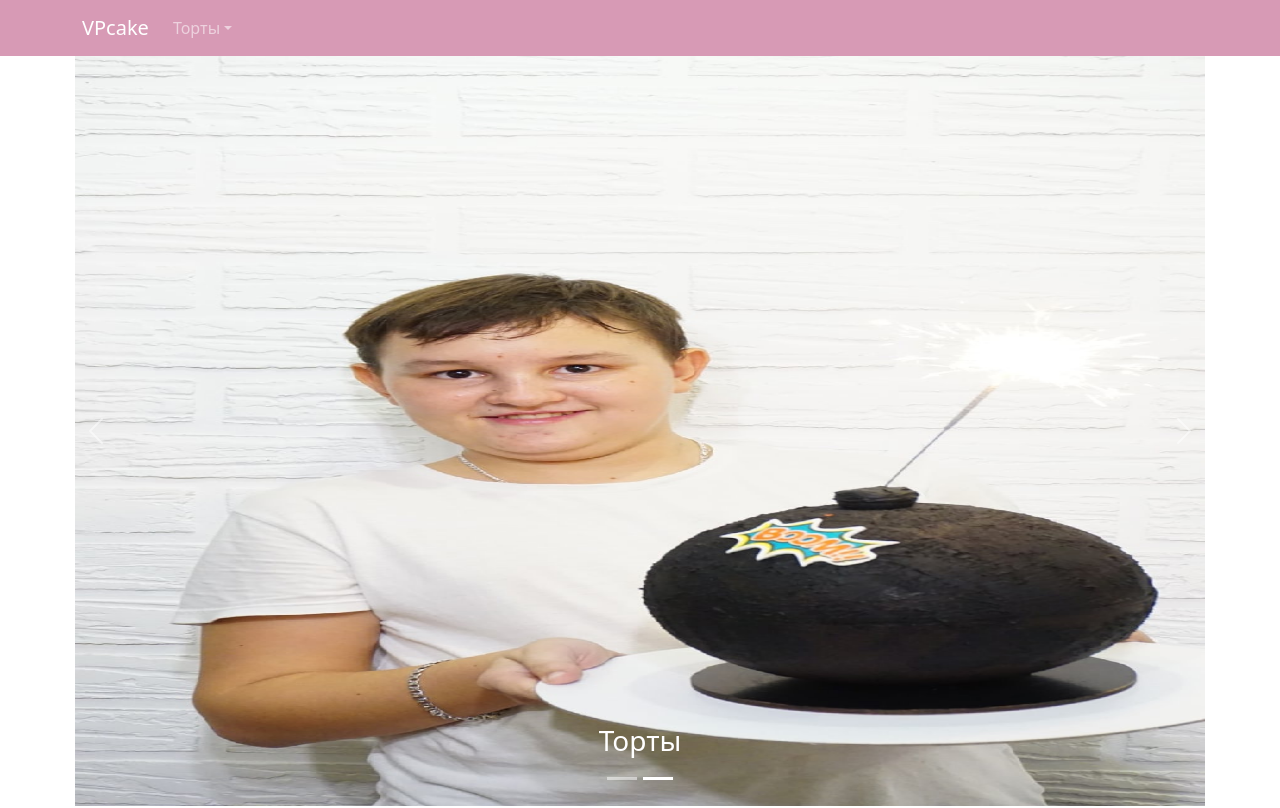
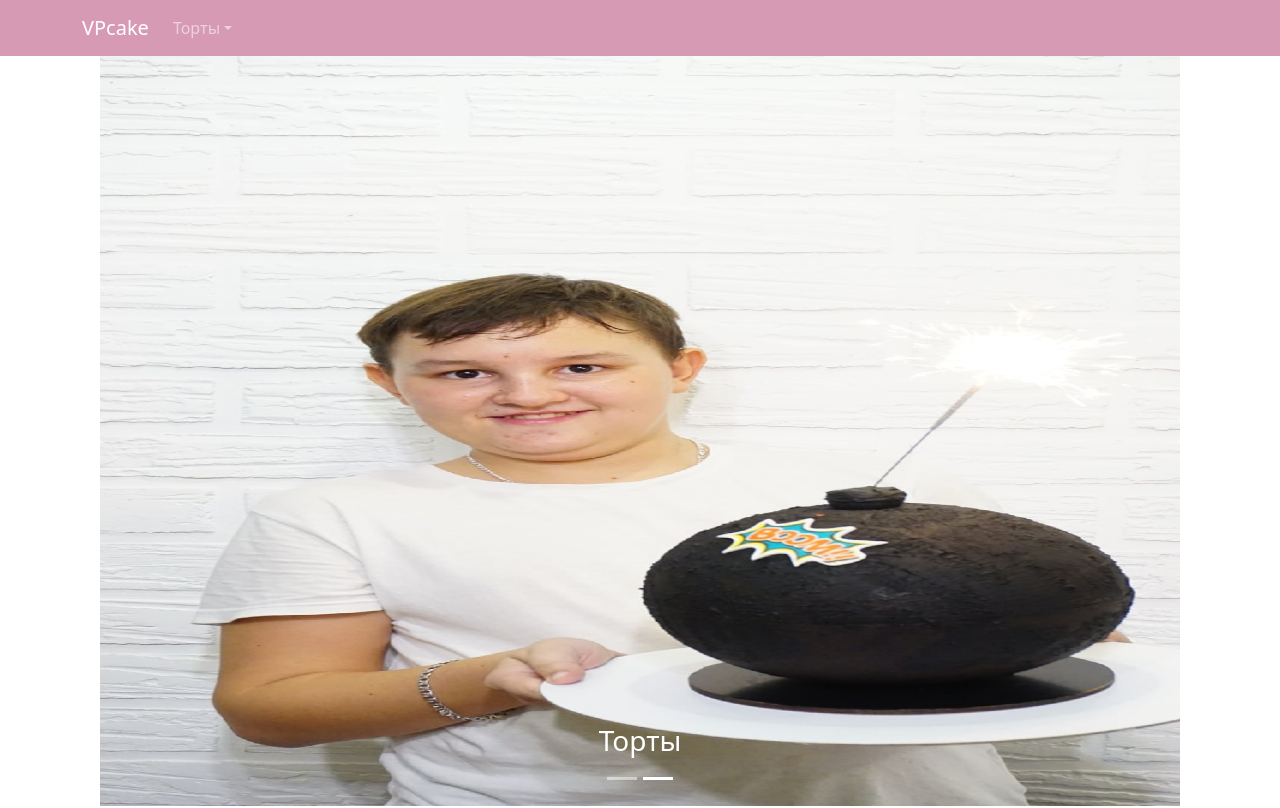
Before and after one commit to sergeianip20/rop, a Next.js app: page /secon in a window 1280 px wide. Shown: the top 808 px of the page. Built offline with nearby package versions, Linux system fonts and the light colour scheme.

Commit message:
Update global.module.css

```diff
--- a/styles/global.module.css
+++ b/styles/global.module.css
@@ -120,7 +120,7 @@ box-shadow: 5px 5px 5px red;
    widht:350px;
       height: 750px;
       position:relative;
-      margin: 0px 75px 0px 75px;
+      margin: 0px 100px 0px 100px;
    }
 
 }
```
